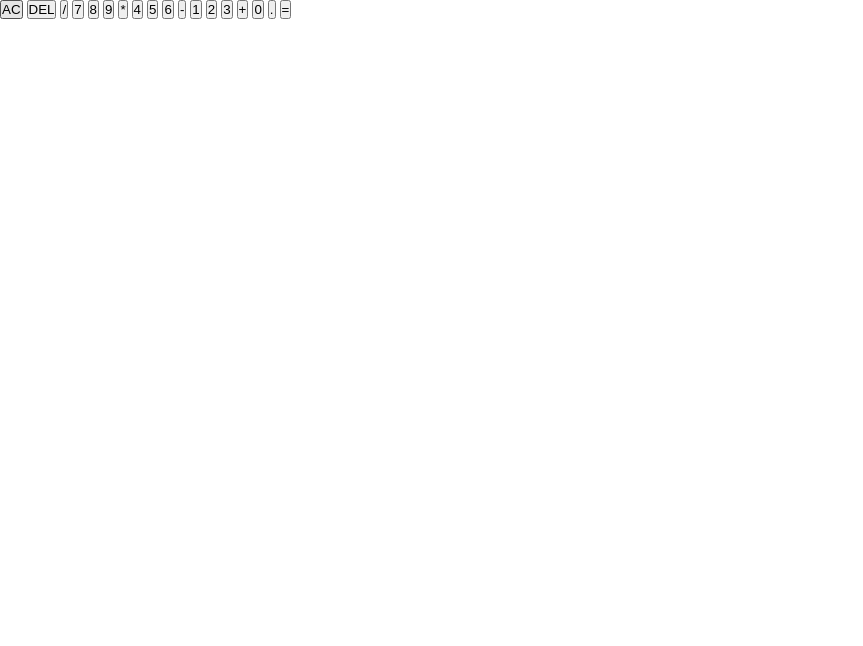
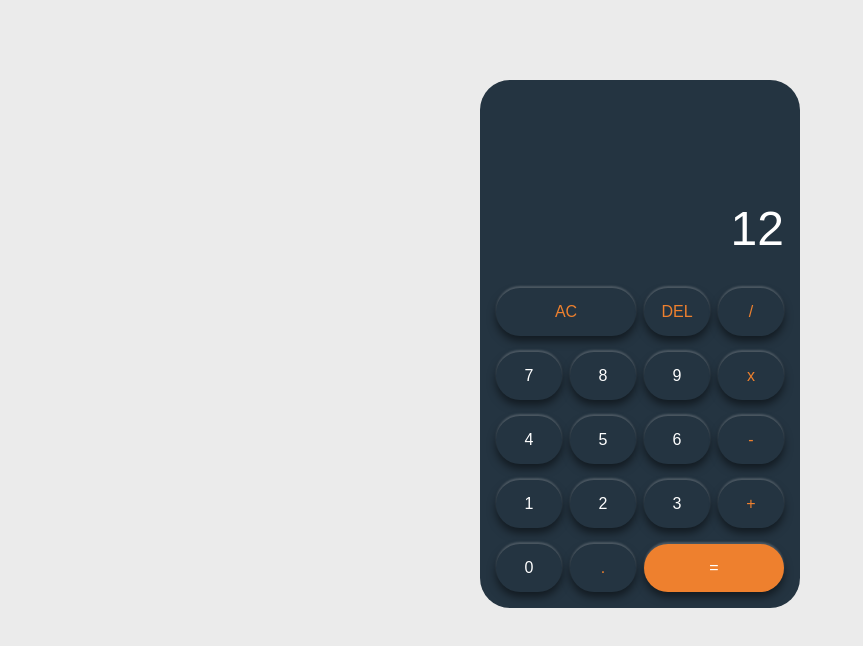
Before and after one commit to JosiasPires/calculator, a plain HTML site: page index.html in a window 1280 px wide. Shown: the whole page, without its empty margins (0-863 px from the left). Drawn offline with Linux system fonts and the light colour scheme.

Commit message:
Style calculator

```diff
--- a/index.html
+++ b/index.html
@@ -10,25 +10,25 @@
 </head>
 <body>
     <div class="calculator">
-        <div class="result"></div>
+        <div class="result">12</div>
         <div class="buttons">
-            <button class="btn">AC</button>
-            <button class="btn">DEL</button>
-            <button class="btn">/</button>
+            <button class="btn opr">AC</button>
+            <button class="btn opr">DEL</button>
+            <button class="btn opr">/</button>
             <button class="btn">7</button>
             <button class="btn">8</button>
             <button class="btn">9</button>
-            <button class="btn">*</button>
+            <button class="btn opr">x</button>
             <button class="btn">4</button>
             <button class="btn">5</button>
             <button class="btn">6</button>
-            <button class="btn">-</button>
+            <button class="btn opr">-</button>
             <button class="btn">1</button>
             <button class="btn">2</button>
             <button class="btn">3</button>
-            <button class="btn">+</button>
+            <button class="btn opr">+</button>
             <button class="btn">0</button>
-            <button class="btn">.</button>
+            <button class="btn opr">.</button>
             <button class="btn">=</button>
         </div>
     </div>
--- a/style.css
+++ b/style.css
@@ -3,3 +3,70 @@
     padding: 0;
     box-sizing: border-box;
 }
+
+body {
+    background-color: #EBEBEB;
+}
+
+.calculator {
+    background-color: #243441;
+    width: 20rem;
+    border-radius: 30px;
+    margin: 0 auto;
+    margin-top: 5rem;
+    font-family: Arial, Helvetica, sans-serif;
+}
+
+.result {
+    width: 100%;
+    height: 12rem;
+    /* background-color: blue; */
+    border-radius: 30px 30px 0 0;
+    display: flex;
+    justify-content: right;
+    align-items: end;
+    padding: 1rem;
+    font-size: 3rem;
+    color: white;
+}
+
+.buttons {
+    display: grid;
+    justify-items: center;
+    grid-template-columns: repeat(4, 1fr);
+    grid-template-rows: repeat(5, 1fr);
+    gap: 1rem 0.5rem;
+    padding: 1rem;
+
+}
+
+.btn {
+    width: 100%;
+    height: 3rem;
+    border-radius: 50px;
+    background-color: #243441;
+    box-shadow: 0px 5px 8px rgba(0, 0, 0, 0.5), 0px -2px 2px rgba(255, 255, 255, 0.2);
+    border: none;
+    color: white;
+    padding: 0;
+    font-size: 1rem;
+    transition: 100ms;
+}
+
+.btn:first-child {
+    grid-column: 1 / span 2;
+}
+
+.btn:last-child {
+    background-color: #EE802E;
+    grid-column: auto / span 2;
+}
+
+.btn:hover {
+    filter: brightness(0.8);
+    transform: scale(0.95);
+}
+
+.opr {
+    color: #EE802E;
+}
```
